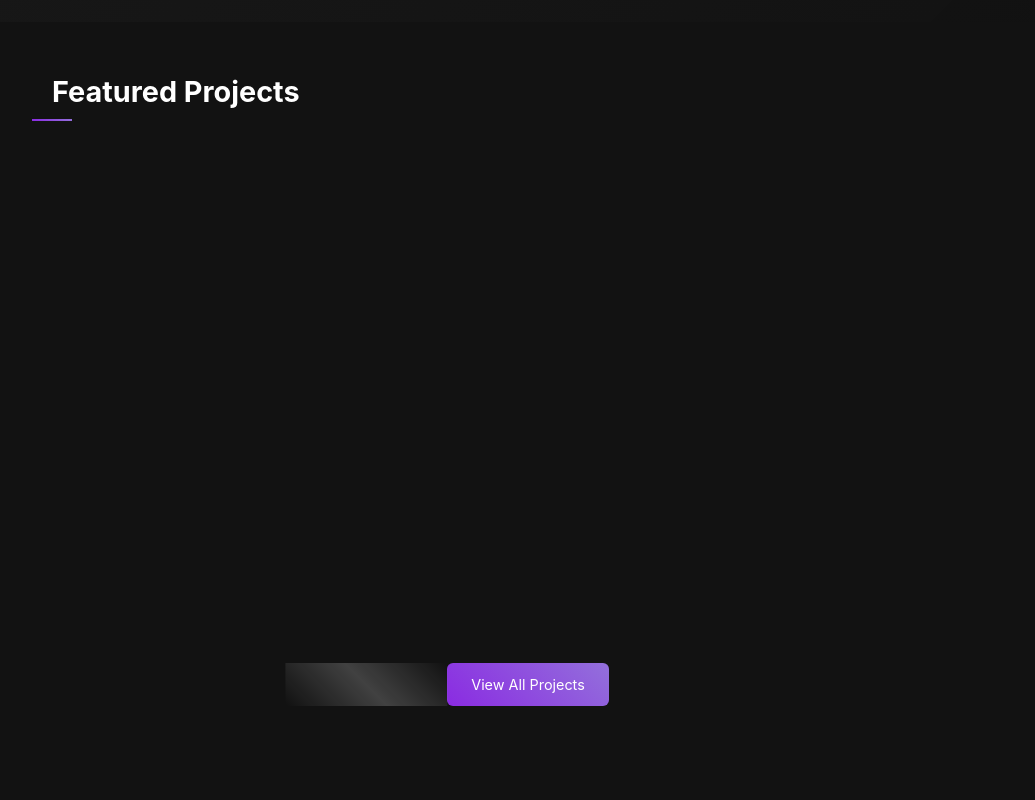
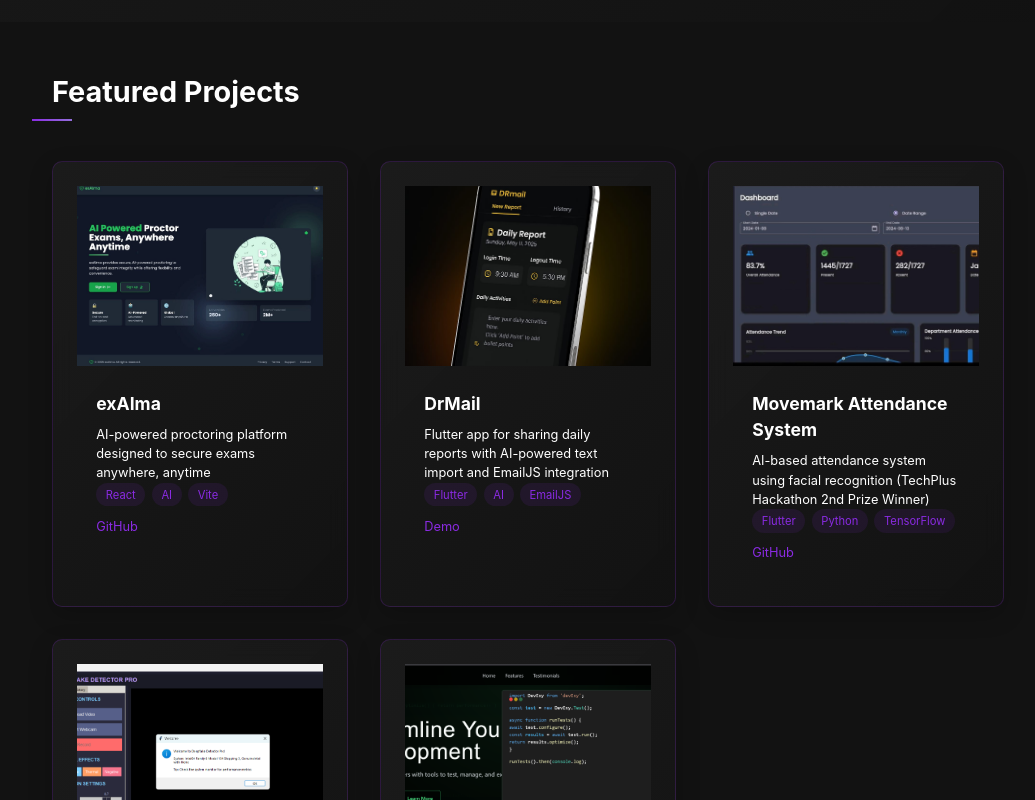
Before and after one commit to Sreeshks/portfolio-sreesh, a React (Vite) app: page / in a window 1280 px wide. Shown: the part 2860-3660 px from the top of the page, without its empty margins (162-1197 px from the left). Built offline with nearby package versions, Linux system fonts and the light colour scheme.

Commit message:
project added

```diff
--- a/src/App.jsx
+++ b/src/App.jsx
@@ -534,37 +534,60 @@ With proficiency in Python programming, web development, and database management
           <div className="projects-grid">
             {[
               {
+                title: 'exAIma',
+                desc: 'AI-powered proctoring platform designed to secure exams anywhere, anytime',
+                image: '/exaima.jpg',
+                tech: ['React', 'AI', 'Vite'],
+                links: [
+                  { url: 'https://github.com/Sreeshks/exAIma_frontend', label: 'GitHub' }
+                ]
+              },
+              {
+                title: 'DrMail',
+                desc: 'Flutter app for sharing daily reports with AI-powered text import and EmailJS integration',
+                image: '/DrMail.jpg',
+                tech: ['Flutter', 'AI', 'EmailJS'],
+                links: [
+                  { url: 'https://drmail.vercel.app/', label: 'Demo' }
+                ]
+              },
+              {
                 title: 'Movemark Attendance System',
                 desc: 'AI-based attendance system using facial recognition (TechPlus Hackathon 2nd Prize Winner)',
                 image: '/Movemark.jpeg',
                 tech: ['Flutter', 'Python', 'TensorFlow'],
                 links: [
-                  { url: 'https://github.com/Sreeshks/movemark-frontend', label: 'GitHub' },
-
+                  { url: 'https://github.com/Sreeshks/movemark-frontend', label: 'GitHub' }
                 ]
               },
               {
                 title: 'Deepfake Video Detection',
                 desc: 'Advanced AI system for detecting manipulated videos using deep learning techniques',
                 image: '/Deepfake.png',
-                tech: ['Python', 'TensorFlow', 'OpenCV'],
+                tech: ['Python', 'TensorFlow', 'MadNet'],
                 links: [
-                  { url: 'https://github.com/Sreeshks/MTCNN-based-Deepfake-Detection', label: 'GitHub' },
-                  { url: '#', label: 'Research Paper' }
+                  { url: 'https://github.com/Sreeshks/', label: 'GitHub' }
                 ]
               },
               {
                 title: 'DevExy - Project Visualizer',
                 desc: 'React/Vite based web app that generates structure diagrams from project zip files (HackeFX 3rd Prize Winner)',
                 image: '/DevExy.png',
-                tech: ['React', 'Vite', 'D3.js'],
+                tech: ['React', 'Vite'],
                 links: [
-                  { url: 'https://github.com/Sreeshks/devexy', label: 'GitHub' },
-
+                  { url: 'https://github.com/Sreeshks/devexy', label: 'GitHub' }
                 ]
               }
             ].map((project, index) => (
-              <div key={index} className={`project-card premium-card tilt-effect ${visibleProjects.has(index) ? 'visible' : ''}`}>
+              <div
+                key={index}
+                className={`project-card premium-card tilt-effect ${visibleProjects.has(index) ? 'visible' : ''}`}
+                style={{
+                  opacity: 0,
+                  transform: 'translateY(20px)',
+                  animation: `fadeInUp 0.5s ease forwards ${index * 0.2}s`
+                }}
+              >
                 <div className="card-glare"></div>
                 <img src={project.image} alt={project.title} className="project-image" />
                 <div className="project-content">
@@ -577,7 +600,15 @@ With proficiency in Python programming, web development, and database management
                   </div>
                   <div className="project-links">
                     {project.links.map(link => (
-                      <a key={link.label} href={link.url} target="_blank" rel="noopener noreferrer" className="project-link magnetic">{link.label}</a>
+                      <a
+                        key={link.label}
+                        href={link.url}
+                        target="_blank"
+                        rel="noopener noreferrer"
+                        className="project-link magnetic"
+                      >
+                        {link.label}
+                      </a>
                     ))}
                   </div>
                 </div>
--- a/src/styles/main.css
+++ b/src/styles/main.css
@@ -699,33 +699,22 @@ html {
 }
 
 /* Projects Grid */
-/* Projects Grid */
 .projects-grid {
-  display: flex;
-  flex-direction: row;
-  flex-wrap: nowrap;
-  gap: 1.5rem;
+  display: grid;
+  grid-template-columns: repeat(3, 1fr);
+  gap: 2rem;
   padding: 1.5rem 0;
-  overflow-x: auto;
-  overflow-y: hidden;
-  width: 100%;
-  scroll-snap-type: x mandatory;
-  scroll-behavior: smooth;
-  -webkit-overflow-scrolling: touch; /* Smooth scrolling on iOS */
+  width: 100%;
 }
 
 .project-card {
   position: relative;
-  min-width: 300px; /* Fixed width for horizontal cards */
-  max-width: 300px;
-  flex-shrink: 0; /* Prevent cards from shrinking */
-  opacity: 0;
-  transition: all 0.8s ease-out;
+  width: 100%;
   background: linear-gradient(135deg, rgba(30, 30, 30, 0.8), rgba(18, 18, 18, 0.9));
   border-radius: 10px;
   overflow: hidden;
   box-shadow: 0 8px 24px rgba(0, 0, 0, 0.2);
-  scroll-snap-align: start; /* Snap cards to start of viewport */
+  transition: all 0.3s ease;
 }
 
 .project-card.visible {
@@ -781,54 +770,17 @@ html {
 }
 
 /* Responsive Adjustments */
+@media (max-width: 1200px) {
+  .projects-grid {
+    grid-template-columns: repeat(2, 1fr);
+    gap: 1.5rem;
+  }
+}
+
 @media (max-width: 768px) {
   .projects-grid {
-    gap: 1rem;
-    padding: 1rem 0;
-  }
-
-  .project-card {
-    min-width: 250px; /* Slightly smaller cards on mobile */
-    max-width: 250px;
-  }
-
-  .project-image {
-    height: 150px;
-  }
-
-  .project-content h3 {
-    font-size: 1rem;
-  }
-
-  .project-content p {
-    font-size: 0.7rem;
-  }
-}
-
-@media (max-width: 480px) {
-  .projects-grid {
-    gap: 0.8rem;
-  }
-
-  .project-card {
-    min-width: 200px;
-    max-width: 200px;
-  }
-
-  .project-image {
-    height: 120px;
-  }
-
-  .project-content {
-    padding: 0.8rem;
-  }
-
-  .project-content h3 {
-    font-size: 0.9rem;
-  }
-
-  .project-content p {
-    font-size: 0.6rem;
+    grid-template-columns: 1fr;
+    gap: 1.5rem;
   }
 }
 
@@ -2073,3 +2025,14 @@ html {
 .view-certificates-btn:hover i {
   transform: translateX(4px);
 }
+
+@keyframes fadeInUp {
+  from {
+    opacity: 0;
+    transform: translateY(20px);
+  }
+  to {
+    opacity: 1;
+    transform: translateY(0);
+  }
+}
```
Also changed, not shown: public/DrMail.jpg (added), public/exaima.jpg (added).
